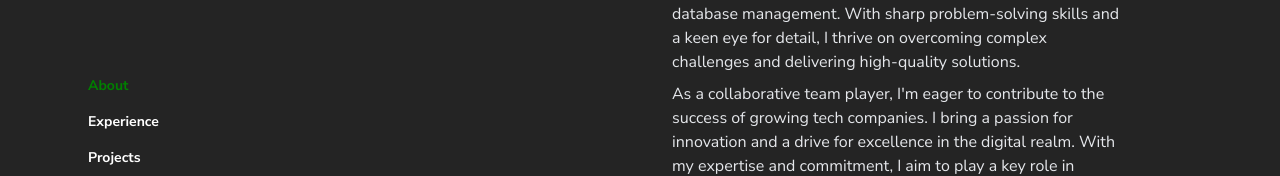
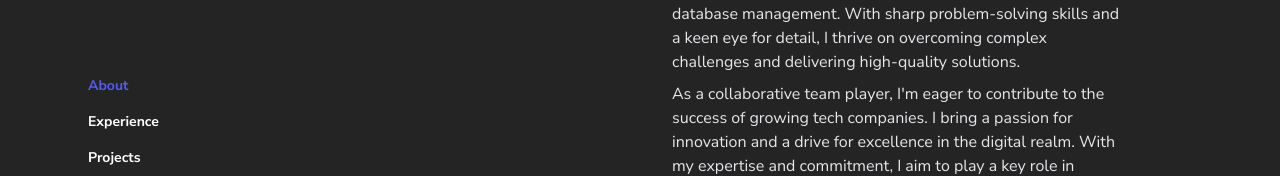
Before and after one commit to bharath-arch/Portfolio, a React (Vite) app: page / in a window 1280 px wide. In both pictures the pointer is over the link "About". Shown: the part 230-406 px from the top of the page. Built offline with nearby package versions, Linux system fonts and the light colour scheme.

Commit message:
portfolio

```diff
--- a/src/index.css
+++ b/src/index.css
@@ -21,7 +21,7 @@
 
 
 a:hover {
-  color: green;
+  color: #535bf2;
 }
 
 
```
